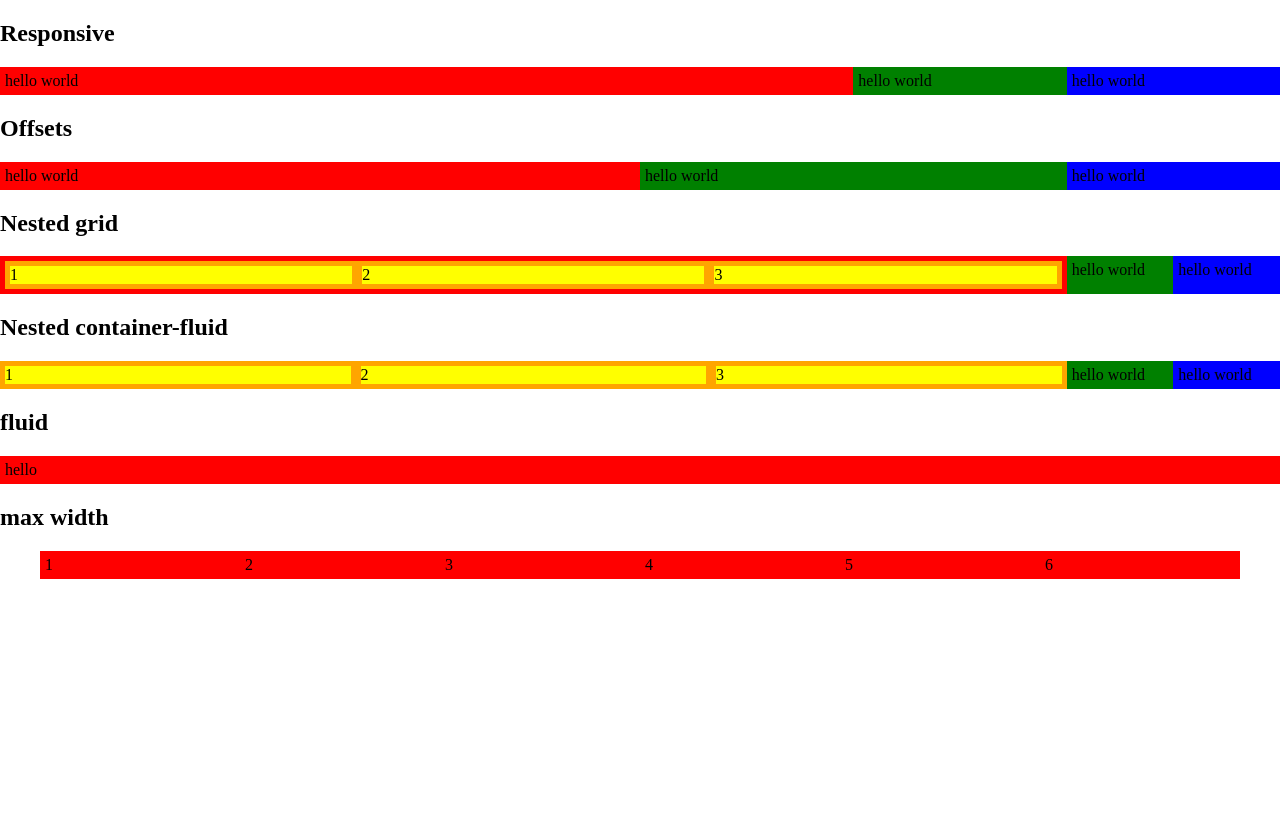
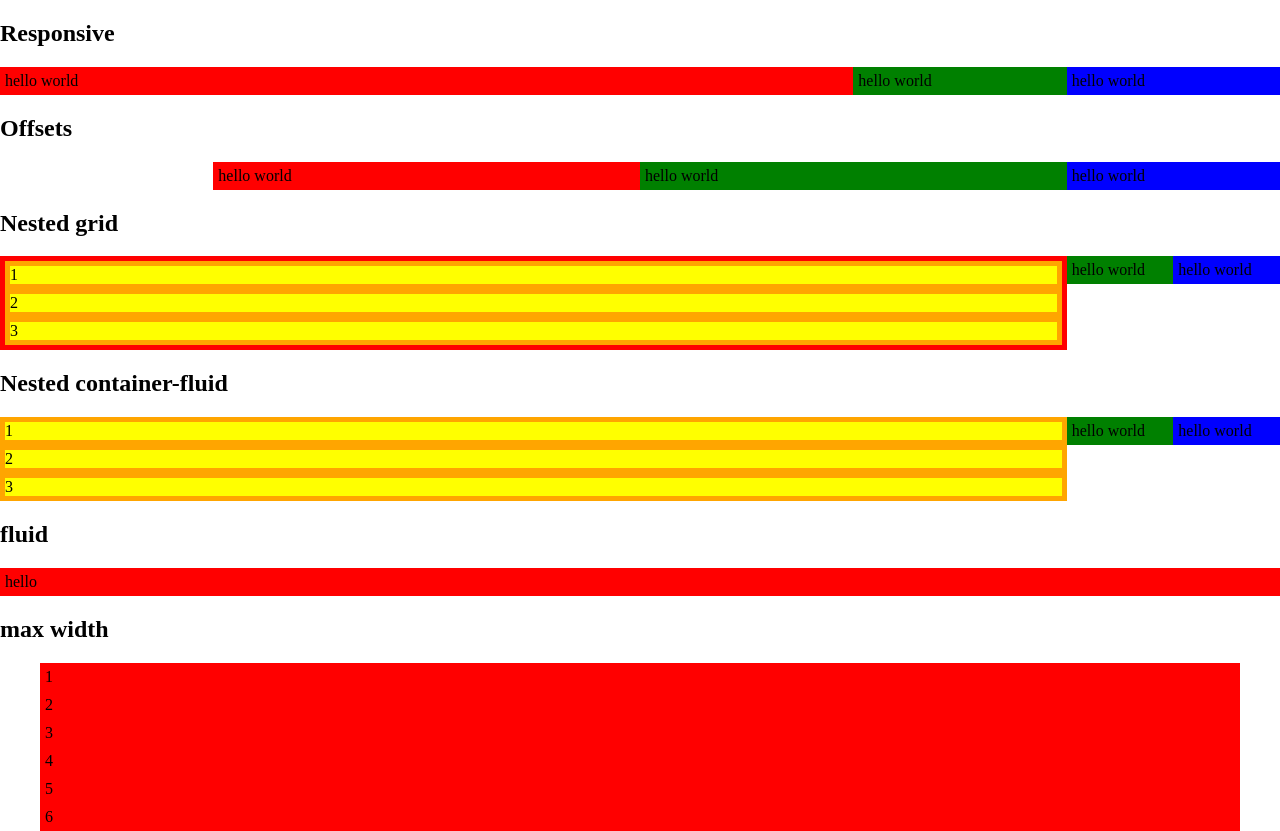
Before and after one commit to clarklindeveloper/sass-flexbox-grid, a website: page build/demo.html in a window 1280 px wide. Before the commit the page ends 800 px from the top, so only its background shows below. Drawn offline with nearby package versions, Linux system fonts and the light colour scheme; files that its build step writes are made by us from their sources.

Commit message:
adjusted scss to support all classes that start with -col

```diff
--- a/sass-flexbox-grid.scss
+++ b/sass-flexbox-grid.scss
@@ -70,7 +70,7 @@ $align-content: (
 	// align-items: flex-start; // If this was not in place it would require two classes to make a row full of unequal height columns aligned top, middle, bottom
 }
 
-.col {
+[class*='col-'] {
 	box-sizing: border-box;
 	flex-grow: 1;
 	flex-basis: 1;
@@ -87,9 +87,6 @@ $align-content: (
 		//1 to totalcolumns
 		.row {
 			flex-direction: row;
-		}
-		.col {
-			width: auto;
 		}
 
 		@for $i from 1 through $totalcolumns {
```
Also changed, not shown: build/demo.html, build/sass-flexbox-grid.css, 1 other file.
